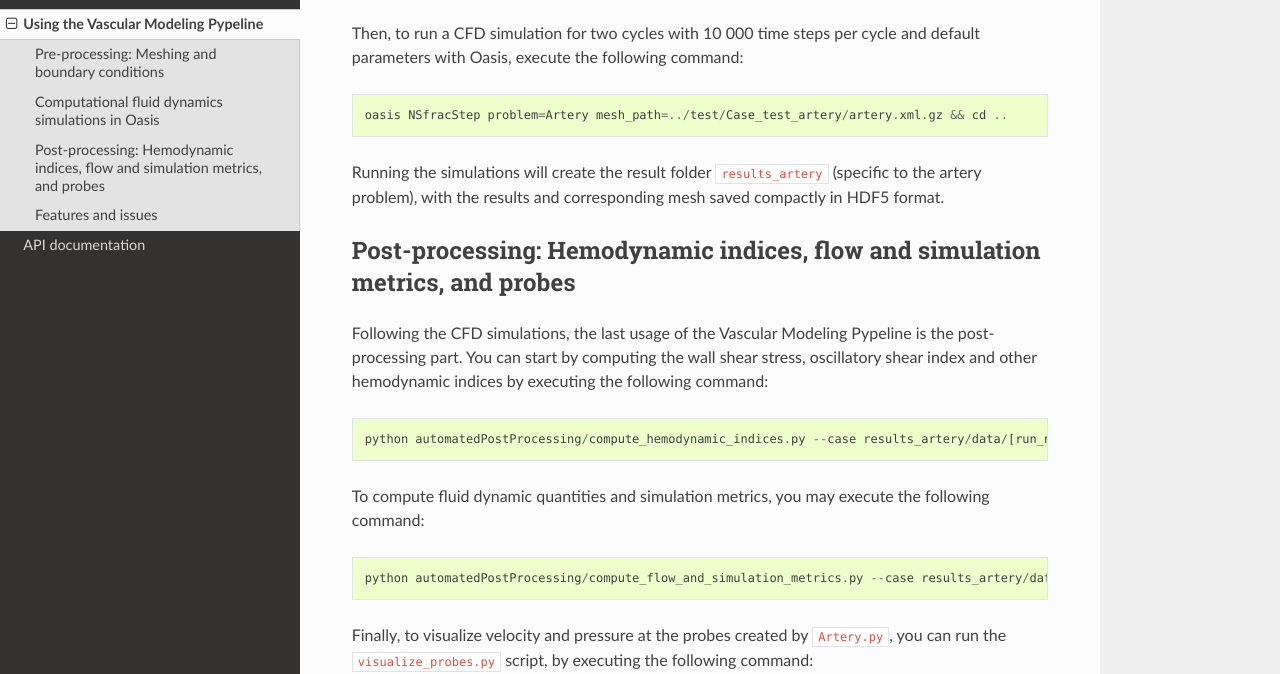
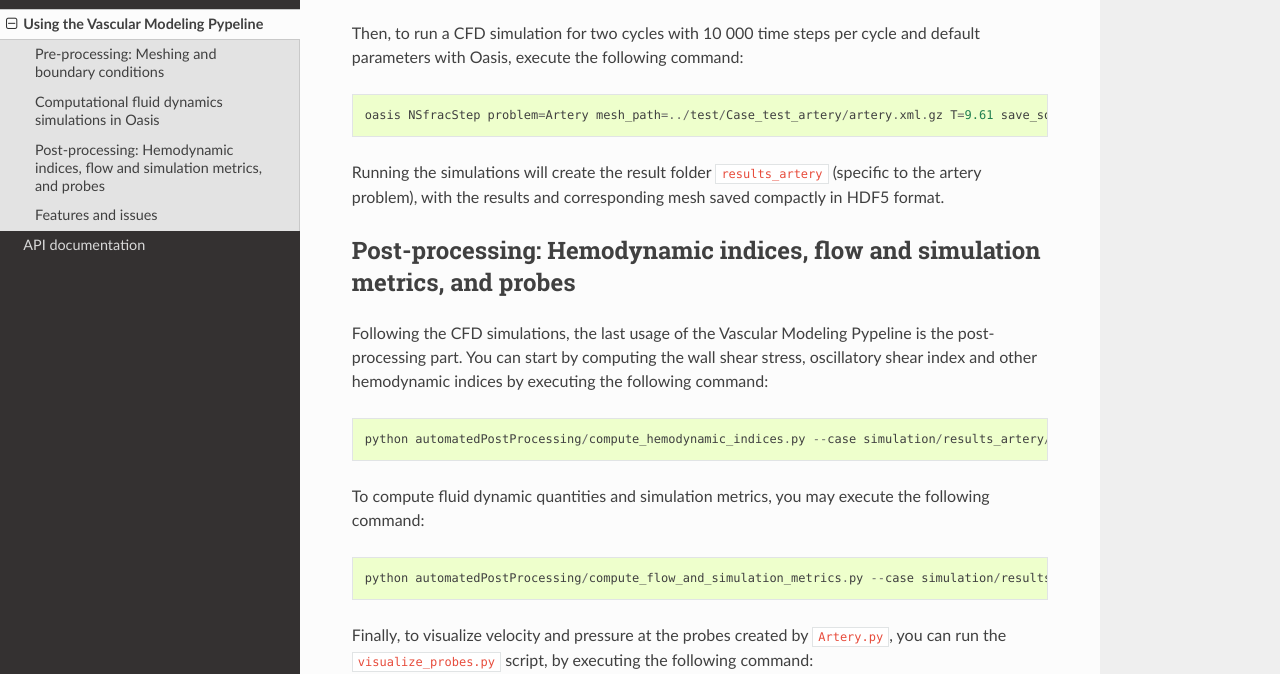
Before and after one commit to KVSlab/VaMPy, a Sphinx documentation site: the page built from docs/source/getting_started.rst, in a window 1280 px wide and 900 px high, scrolled down 930 px. Shown: the part 152-826 px from the top of the window. Built offline with Sphinx 7.4.7 and the Read the Docs theme 2.0.0, drawn with Linux system fonts in a browser that asks for light colours.

Commit message:
Run simulation for shorter time for demo

```diff
--- a/docs/source/getting_started.rst
+++ b/docs/source/getting_started.rst
@@ -31,7 +31,7 @@ First, activate the ``fenics`` conda environment::
 
 Then, to run a CFD simulation for two cycles with 10 000 time steps per cycle and default parameters with Oasis, execute the following command::
 
-    oasis NSfracStep problem=Artery mesh_path=../test/Case_test_artery/artery.xml.gz && cd ..
+    oasis NSfracStep problem=Artery mesh_path=../test/Case_test_artery/artery.xml.gz T=9.61 save_solution_after_cycle=0 && cd ..
 
 Running the simulations will create the result folder ``results_artery`` (specific to the artery problem), with the results and corresponding mesh saved compactly in HDF5 format.
 
@@ -40,11 +40,11 @@ Post-processing: Hemodynamic indices, flow and simulation metrics, and probes
 Following the CFD simulations, the last usage of the Vascular Modeling Pypeline is the post-processing part.
 You can start by computing the wall shear stress, oscillatory shear index and other hemodynamic indices by executing the following command::
 
-    python automatedPostProcessing/compute_hemodynamic_indices.py --case results_artery/data/[run_number]/Solutions
+    python automatedPostProcessing/compute_hemodynamic_indices.py --case simulation/results_artery/data/[RUN_NUMBER]/Solutions
 
 To compute fluid dynamic quantities and simulation metrics, you may execute the following command::
 
-    python automatedPostProcessing/compute_flow_and_simulation_metrics.py --case results_artery/data/[run_number]/Solutions
+    python automatedPostProcessing/compute_flow_and_simulation_metrics.py --case simulation/results_artery/data/[RUN_NUMBER]/Solutions
 
 Finally, to visualize velocity and pressure at the probes created by ``Artery.py``, you can run the ``visualize_probes.py`` script, by executing the following command::
 
```
